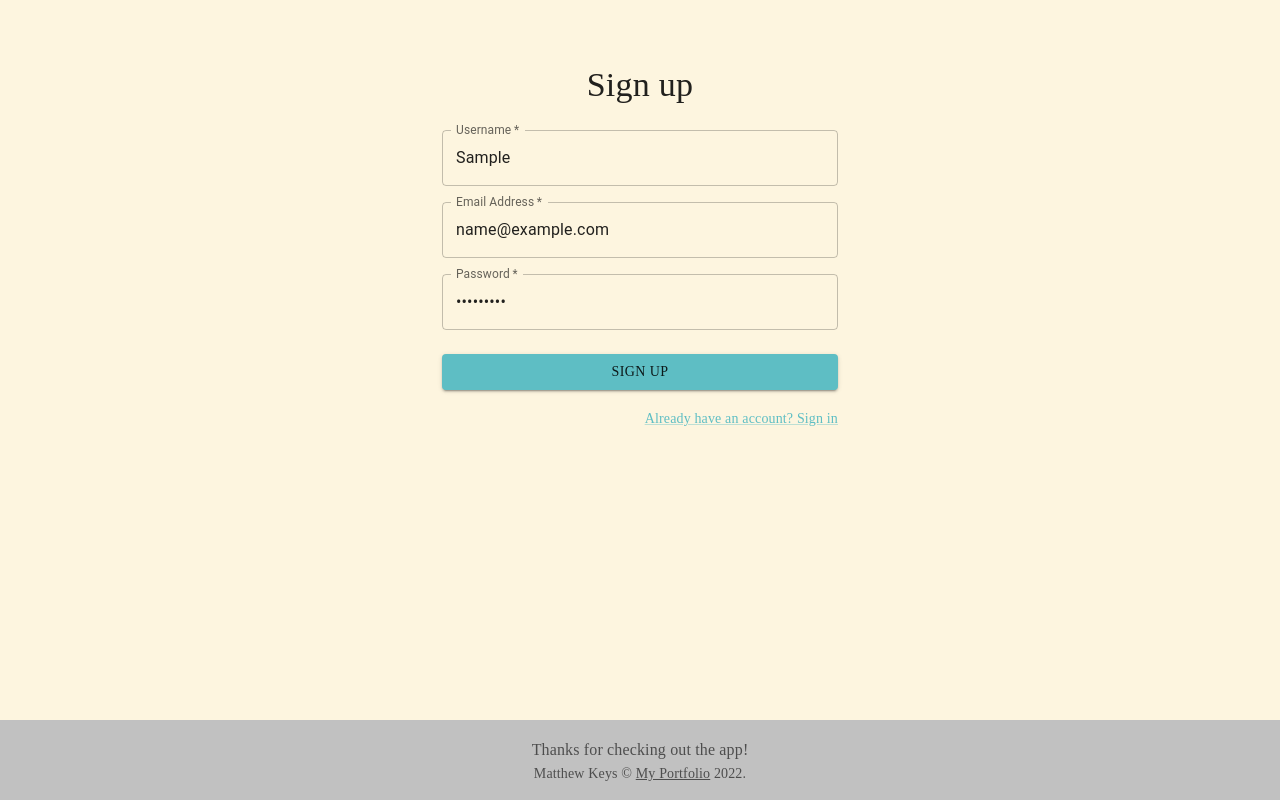
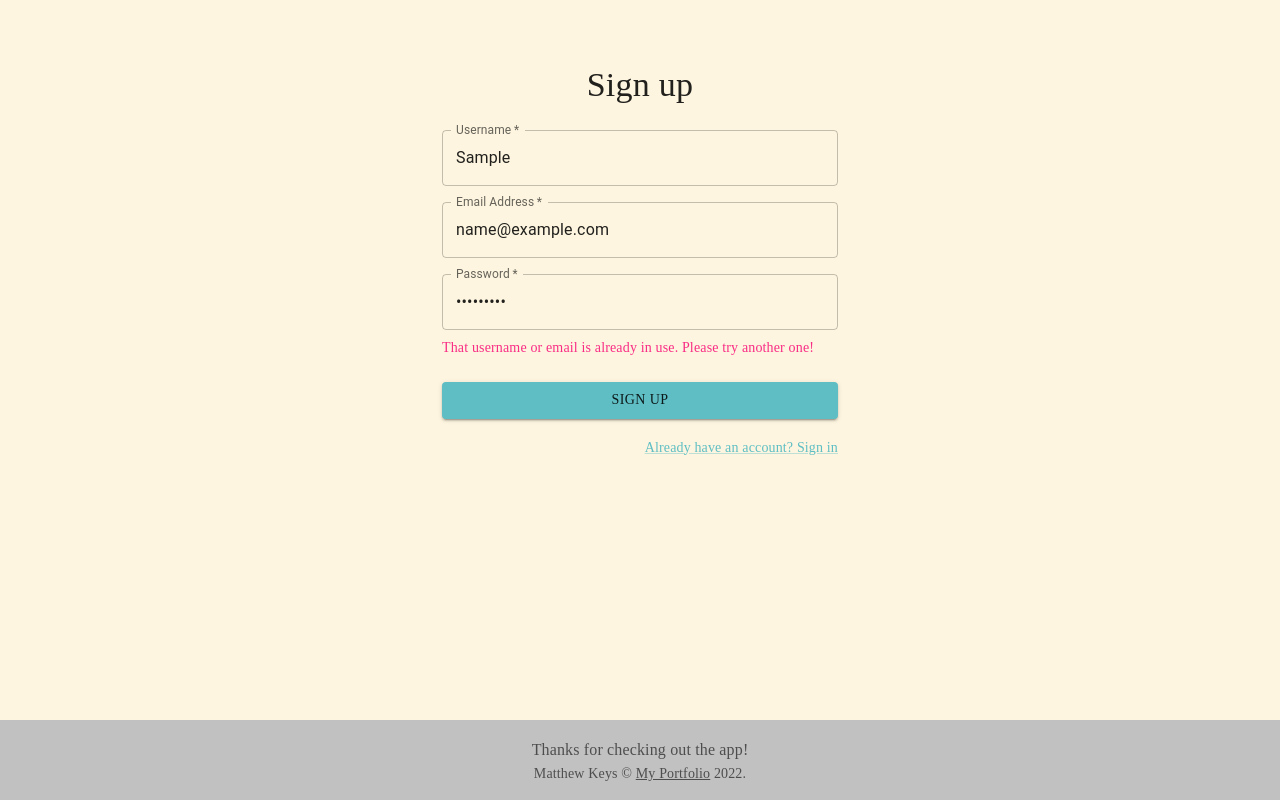
Before and after one commit to Fawlty22/MyBagV1, a React (Create React App) app in the folder client/: page /signup in a window 1280 px wide. Both pictures are taken after typing "Sample", "name@example.com", "Sample123" into the empty fields and a click on the button "SIGN UP". Built offline with nearby package versions, Linux system fonts and the light colour scheme; no server answers; the HTML template or start-up script is replaced by a standard one.

Commit message:
error handling for signup complete

```diff
--- a/client/src/pages/Signup.jsx
+++ b/client/src/pages/Signup.jsx
@@ -15,6 +15,8 @@ import { createTheme, ThemeProvider } from '@mui/material/styles';
 import { useMutation } from "@apollo/client";
 import { ADDUSER_MUTATION } from "../graphql/mutations";
 import Auth from "../utils/auth";
+import { Redirect } from "react-router-dom";
+
 
 
 const theme = createTheme({
@@ -36,11 +38,12 @@ const theme = createTheme({
 
 export default function SignUp() {
     const [formState, setFormState] = useState({ username: "", email: "", password: "" });
+    const [signupError, setSignupError] = useState(false);
     const [addUser, { data, loading, error }] = useMutation(ADDUSER_MUTATION);
 
   const handleSubmit = async (event) => {
     event.preventDefault();
-
+    setSignupError(false);
     try {
         const mutationResponse = await addUser({
           variables: {
@@ -50,10 +53,11 @@ export default function SignUp() {
           },
         });
         console.log("ADDUSER-mutationresponse", mutationResponse)
-
       } catch (e) {
+        setSignupError(true);
         console.log(e);
       }
+      return <Redirect to={"/login"} />
   };
 
   const handleChange = (event) => {
@@ -120,6 +124,8 @@ export default function SignUp() {
               </Grid>
 
             </Grid>
+            {signupError && <Typography variant="body2" color="secondary" sx={{fontFamily: "Fredoka One", mt:1}}>That username or email is already in use. Please try another one!</Typography>}
+
             <Button
               type="submit"
               fullWidth
```
